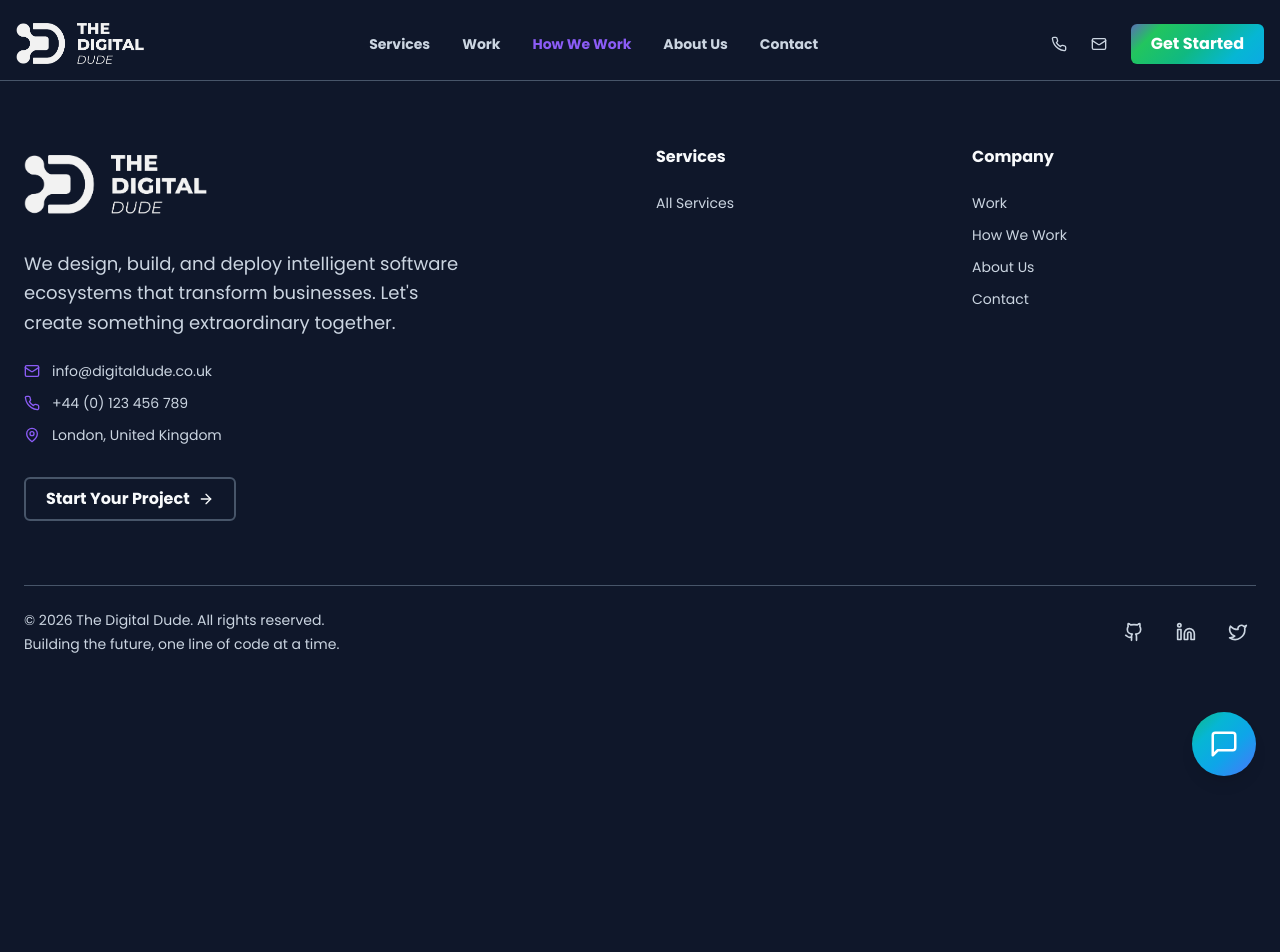
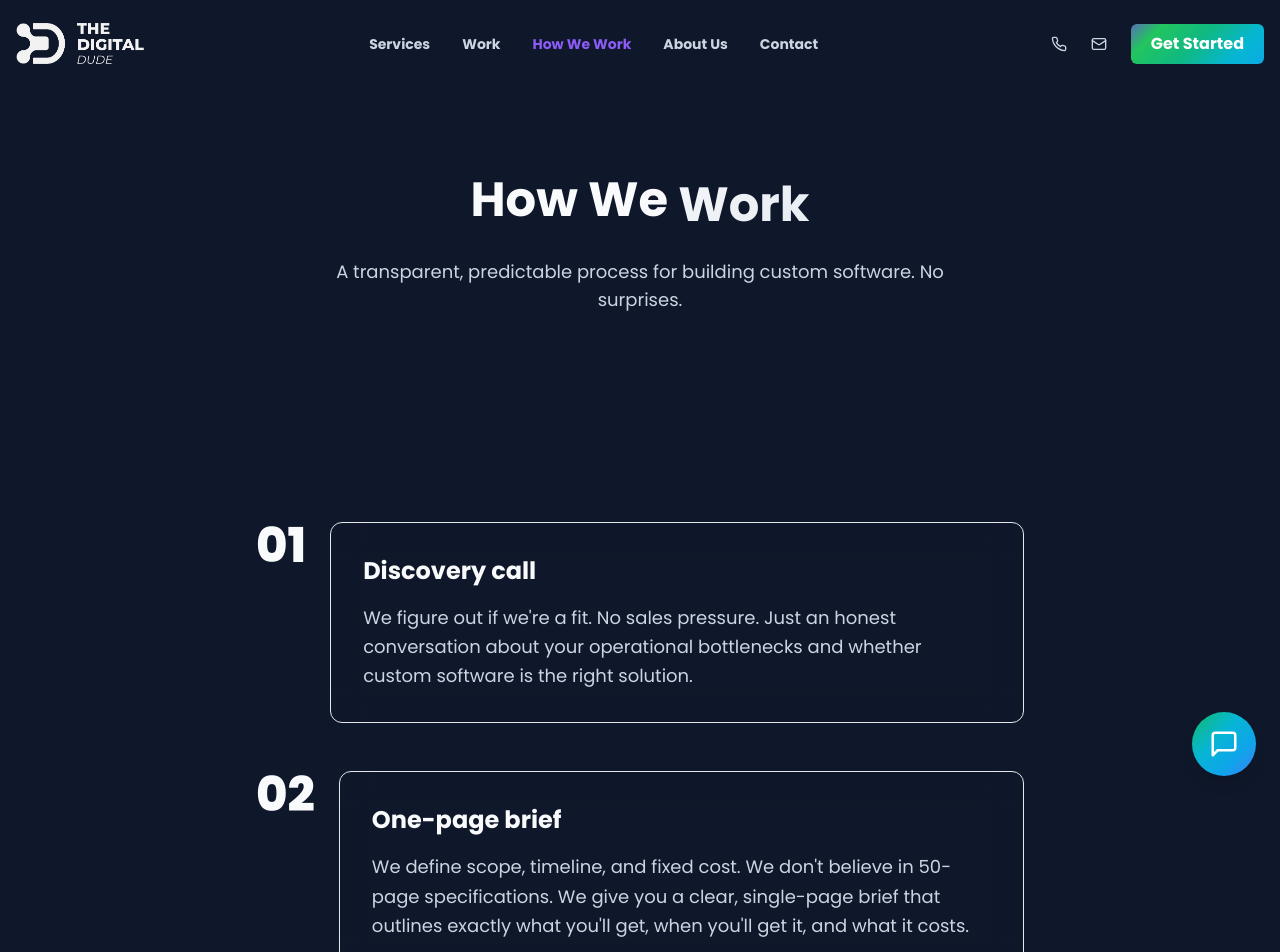
Before and after one commit to neiloy-neil/The-Digital-Dude, a React (Vite) app: page /how-we-work in a window 1280 px wide. Shown: the top 952 px of the page. Before the commit the page ends 800 px from the top, so only its background shows below. Built offline with nearby package versions, Linux system fonts and the light colour scheme.

Commit message:
Phase 6: Create /how-we-work page

```diff
--- a/App.tsx
+++ b/App.tsx
@@ -6,9 +6,8 @@ import Layout from './components/layout/Layout';
 // Lazy-load pages for better performance
 const HomePage = lazy(() => import('./pages/home'));
 const ServicesPage = lazy(() => import('./pages/services/index'));
-const ServiceDetailPage = lazy(() => import('./pages/services/ServiceDetailPage'));
-const AiMlPage = lazy(() => import('./pages/services/details/AiMlPage'));
 const AboutPage = lazy(() => import('./pages/about/index'));
+const HowWeWorkPage = lazy(() => import('./pages/how-we-work/index'));
 const CaseStudiesPage = lazy(() => import('./pages/case-studies/index'));
 const CaseStudyDetailPage = lazy(() => import('./pages/case-studies/[id]'));
 const ContactPage = lazy(() => import('./pages/contact'));
@@ -42,8 +41,7 @@ const App = () => {
     <Routes location={location}>
       <Route path="/" element={<HomePage />} />
       <Route path="/services" element={<ServicesPage />} />
-      <Route path="/services/:id" element={<ServiceDetailPage />} />
-      <Route path="/services/ai-ml" element={<AiMlPage />} />
+      <Route path="/how-we-work" element={<HowWeWorkPage />} />
       <Route path="/work" element={<CaseStudiesPage />} />
       <Route path="/work/:id" element={<CaseStudyDetailPage />} />
       <Route path="/about" element={<AboutPage />} />
--- /dev/null
+++ b/pages/how-we-work/index.tsx
@@ -0,0 +1,87 @@
+import { motion } from 'framer-motion';
+import Section from '../../components/ui/Section';
+import Card from '../../components/ui/Card';
+import Seo from '../../components/Seo';
+
+const HowWeWorkPage = () => {
+  const steps = [
+    {
+      number: '01',
+      title: 'Discovery call',
+      description: "We figure out if we're a fit. No sales pressure. Just an honest conversation about your operational bottlenecks and whether custom software is the right solution."
+    },
+    {
+      number: '02',
+      title: 'One-page brief',
+      description: "We define scope, timeline, and fixed cost. We don't believe in 50-page specifications. We give you a clear, single-page brief that outlines exactly what you'll get, when you'll get it, and what it costs."
+    },
+    {
+      number: '03',
+      title: 'Design & Architecture',
+      description: "Wireframes and database schema. We map out the data structures and user interfaces before writing a single line of code, ensuring everyone is aligned on the final product."
+    },
+    {
+      number: '04',
+      title: 'Development sprints',
+      description: "Weekly demos of working software. You won't be left in the dark for months. We build iteratively and show you progress every single week so you can provide feedback early."
+    },
+    {
+      number: '05',
+      title: 'Handover',
+      description: "You get the code, docs, and keys. No vendor lock-in. Once the final payment is made, the IP is yours. We hand over the source code, hosting credentials, and documentation."
+    }
+  ];
+
+  return (
+    <>
+      <Seo
+        title="How We Work | The Digital Dude"
+        description="Our transparent, 5-step process for delivering custom software solutions on time and on budget."
+      />
+      <div className="pt-24 pb-20">
+        <div className="container mx-auto px-6 text-center mb-16">
+          <motion.h1
+            className="text-4xl md:text-5xl font-bold text-text-primary mb-6"
+            initial={{ opacity: 0, y: 20 }} animate={{ opacity: 1, y: 0 }}
+          >
+            How We <span className="gradient-rgb heading-gradient">Work</span>
+          </motion.h1>
+          <motion.p
+            className="text-lg text-text-secondary max-w-2xl mx-auto"
+            initial={{ opacity: 0, y: 20 }} animate={{ opacity: 1, y: 0 }} transition={{ delay: 0.1 }}
+          >
+            A transparent, predictable process for building custom software. No surprises.
+          </motion.p>
+        </div>
+
+        <Section>
+          <div className="max-w-3xl mx-auto space-y-12">
+            {steps.map((step, index) => (
+              <motion.div
+                key={step.number}
+                initial={{ opacity: 0, y: 20 }}
+                whileInView={{ opacity: 1, y: 0 }}
+                viewport={{ once: true }}
+                transition={{ delay: index * 0.1 }}
+              >
+                <div className="flex flex-col md:flex-row gap-6 items-start">
+                  <div className="text-4xl md:text-5xl font-black text-primary/30 select-none">
+                    {step.number}
+                  </div>
+                  <Card className="flex-1 p-8 border-border/30 bg-surface/20">
+                    <h2 className="text-2xl font-bold text-text-primary mb-4">{step.title}</h2>
+                    <p className="text-lg text-text-secondary leading-relaxed">
+                      {step.description}
+                    </p>
+                  </Card>
+                </div>
+              </motion.div>
+            ))}
+          </div>
+        </Section>
+      </div>
+    </>
+  );
+};
+
+export default HowWeWorkPage;
```
